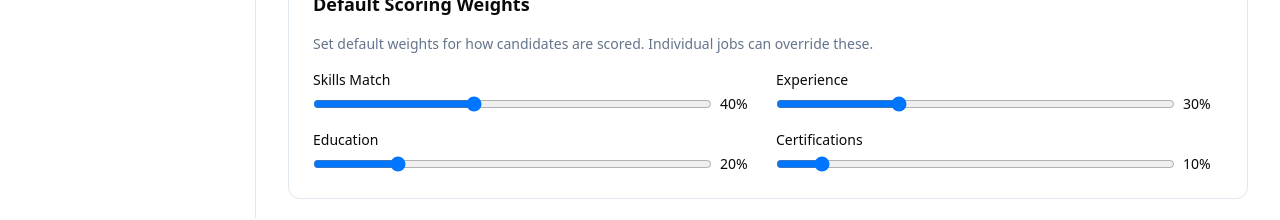
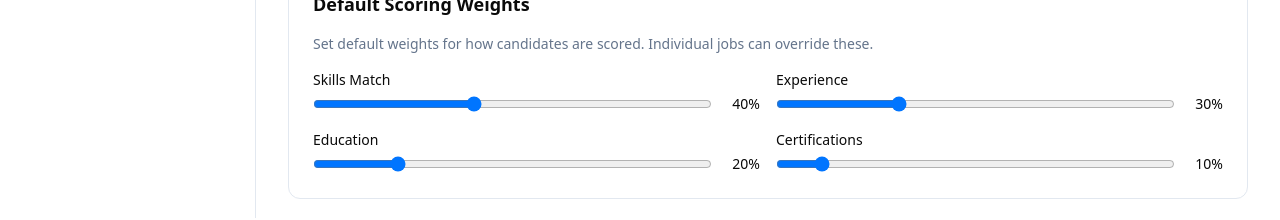
Before and after one commit to kuijennie/CVSCREENING, a Next.js app: page /dashboard/settings in a window 1280 px wide. Shown: the part 582-802 px from the top of the page. Built offline with nearby package versions, Linux system fonts and the light colour scheme; no server answers.

Commit message:
add visibility state

```diff
--- a/src/app/dashboard/jobs/page.tsx
+++ b/src/app/dashboard/jobs/page.tsx
@@ -4,7 +4,7 @@ import { useQuery, useMutation } from "convex/react";
 import { api } from "../../../../convex/_generated/api";
 import { useUser } from "@clerk/nextjs";
 import { useState } from "react";
-import { Plus, Briefcase, Trash2, Eye } from "lucide-react";
+import { Plus, Briefcase, Trash2, Eye, ToggleLeft, ToggleRight } from "lucide-react";
 import Link from "next/link";
 import { ScoreBadge } from "@/components/score-badge";
 
@@ -14,6 +14,7 @@ export default function JobsPage() {
   const jobs = useQuery(api.jobs.list, orgId ? { organizationId: orgId } : "skip");
   const createJob = useMutation(api.jobs.create);
   const deleteJob = useMutation(api.jobs.remove);
+  const updateJob = useMutation(api.jobs.update);
 
   const [showForm, setShowForm] = useState(false);
   const [title, setTitle] = useState("");
@@ -224,6 +225,22 @@ export default function JobsPage() {
                     </p>
                     <p className="text-xs text-[var(--muted-foreground)]">screened</p>
                   </div>
+                  <button
+                    onClick={() =>
+                      updateJob({
+                        id: job._id,
+                        status: job.status === "active" ? "inactive" : "active",
+                      })
+                    }
+                    className="p-2 rounded-lg hover:bg-[var(--accent)] transition-colors"
+                    title={job.status === "active" ? "Set inactive" : "Set active"}
+                  >
+                    {job.status === "active" ? (
+                      <ToggleRight className="h-5 w-5 text-emerald-500" />
+                    ) : (
+                      <ToggleLeft className="h-5 w-5 text-[var(--muted-foreground)]" />
+                    )}
+                  </button>
                   <Link
                     href={`/dashboard/jobs/${job._id}`}
                     className="p-2 rounded-lg hover:bg-[var(--accent)] transition-colors"
--- a/src/app/dashboard/settings/page.tsx
+++ b/src/app/dashboard/settings/page.tsx
@@ -9,6 +9,13 @@ export default function SettingsPage() {
   const { user } = useUser();
   const { theme, setTheme } = useTheme();
   const [mounted, setMounted] = useState(false);
+
+  const [weights, setWeights] = useState({
+    skills: 40,
+    experience: 30,
+    education: 20,
+    certifications: 10,
+  });
 
   useEffect(() => setMounted(true), []);
 
@@ -95,58 +102,33 @@ export default function SettingsPage() {
           Set default weights for how candidates are scored. Individual jobs can override these.
         </p>
         <div className="grid grid-cols-2 gap-4">
-          <div>
-            <label className="block text-sm font-medium mb-1">Skills Match</label>
+          {(
+            [
+              { key: "skills", label: "Skills Match" },
+              { key: "experience", label: "Experience" },
+              { key: "education", label: "Education" },
+              { key: "certifications", label: "Certifications" },
+            ] as const
+          ).map(({ key, label }) => (
+            <div key={key}>
+              <label className="block text-sm font-medium mb-1">{label}</label>
               <div className="flex items-center gap-2">
                 <input
                   type="range"
                   min={0}
                   max={100}
-                defaultValue={40}
+                  value={weights[key]}
+                  onChange={(e) =>
+                    setWeights((prev) => ({ ...prev, [key]: Number(e.target.value) }))
+                  }
                   className="flex-1"
                 />
-              <span className="text-sm font-medium w-10">40%</span>
+                <span className="text-sm font-medium w-10 text-right">
+                  {weights[key]}%
+                </span>
               </div>
             </div>
-          <div>
-            <label className="block text-sm font-medium mb-1">Experience</label>
-            <div className="flex items-center gap-2">
-              <input
-                type="range"
-                min={0}
-                max={100}
-                defaultValue={30}
-                className="flex-1"
-              />
-              <span className="text-sm font-medium w-10">30%</span>
-            </div>
-          </div>
-          <div>
-            <label className="block text-sm font-medium mb-1">Education</label>
-            <div className="flex items-center gap-2">
-              <input
-                type="range"
-                min={0}
-                max={100}
-                defaultValue={20}
-                className="flex-1"
-              />
-              <span className="text-sm font-medium w-10">20%</span>
-            </div>
-          </div>
-          <div>
-            <label className="block text-sm font-medium mb-1">Certifications</label>
-            <div className="flex items-center gap-2">
-              <input
-                type="range"
-                min={0}
-                max={100}
-                defaultValue={10}
-                className="flex-1"
-              />
-              <span className="text-sm font-medium w-10">10%</span>
-            </div>
-          </div>
+          ))}
         </div>
       </div>
 
```
Also changed, not shown: src/proxy.ts (renamed from src/middleware.ts). Lines whose indentation alone changed are shown as unchanged.
